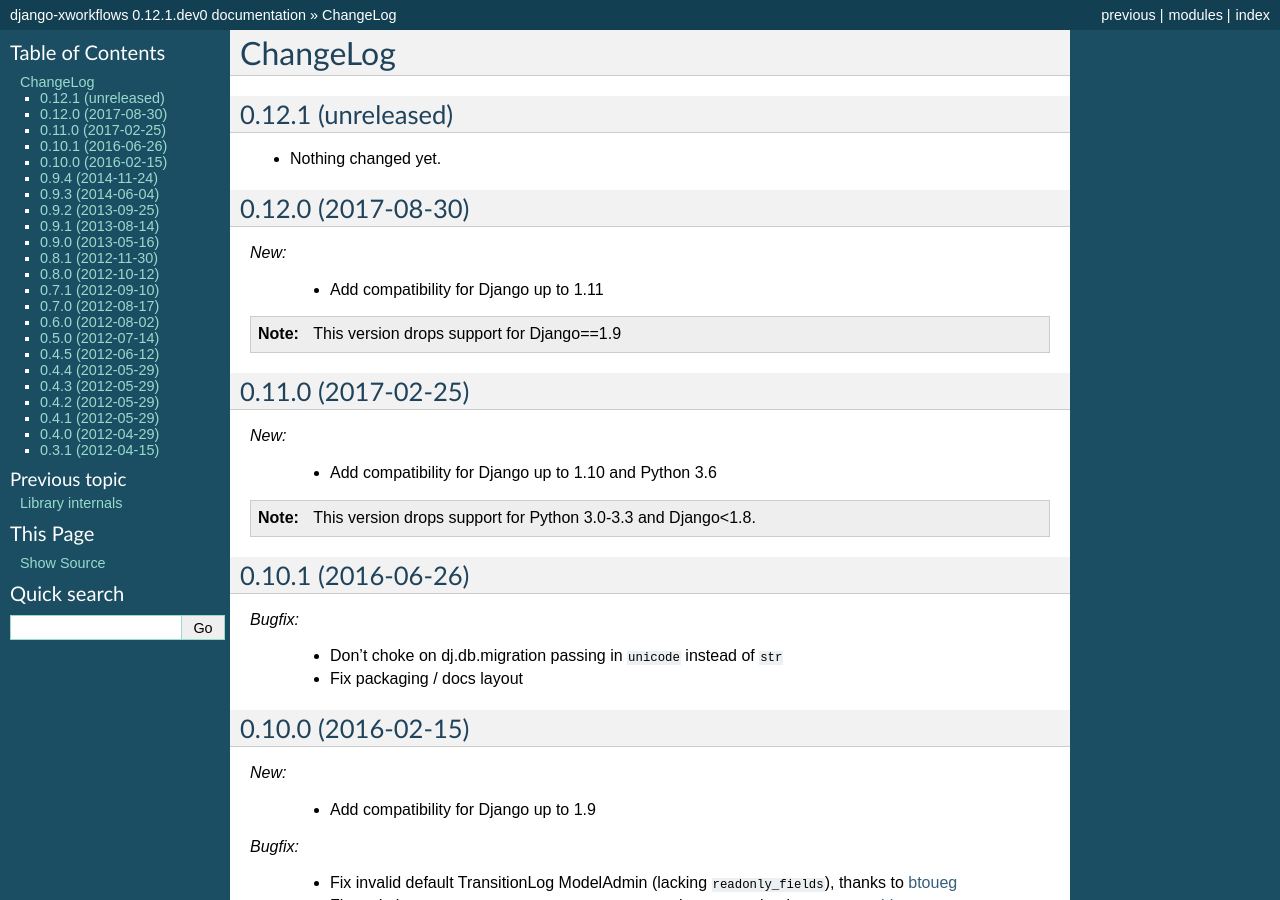
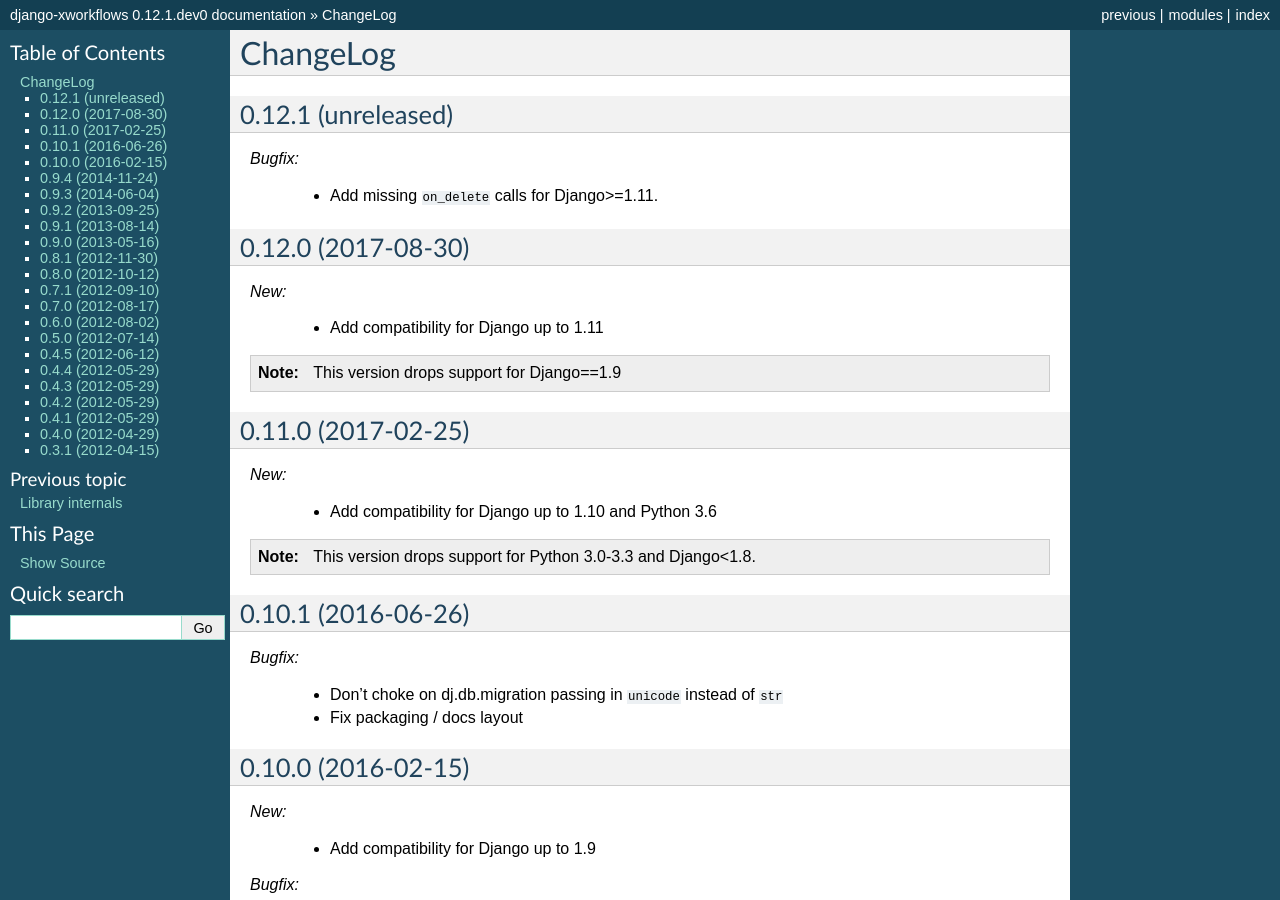
Before and after one commit to rbarrois/django_xworkflows, a Sphinx documentation site: the page built from docs/changelog.rst, in a window 1280 px wide and 900 px high. Built offline with Sphinx 7.4.7, drawn with Linux system fonts in a browser that asks for light colours.

Commit message:
Update ChangeLog

```diff
--- a/docs/changelog.rst
+++ b/docs/changelog.rst
@@ -4,7 +4,9 @@
 0.12.1 (unreleased)
 -------------------
 
-- Nothing changed yet.
+*Bugfix:*
+
+    - Add missing ``on_delete`` calls for Django>=1.11.
 
 
 0.12.0 (2017-08-30)
```
